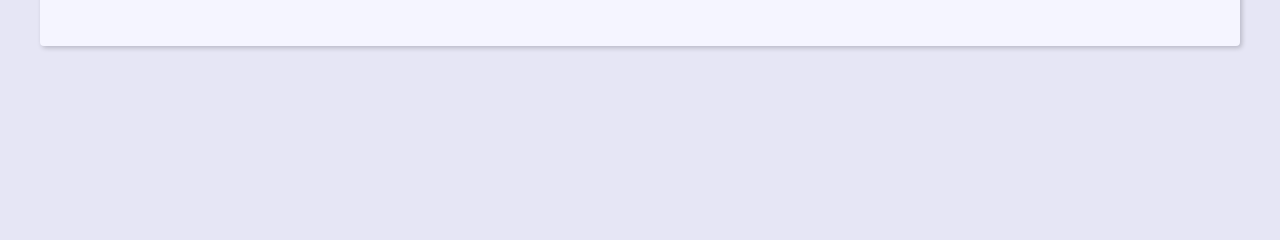
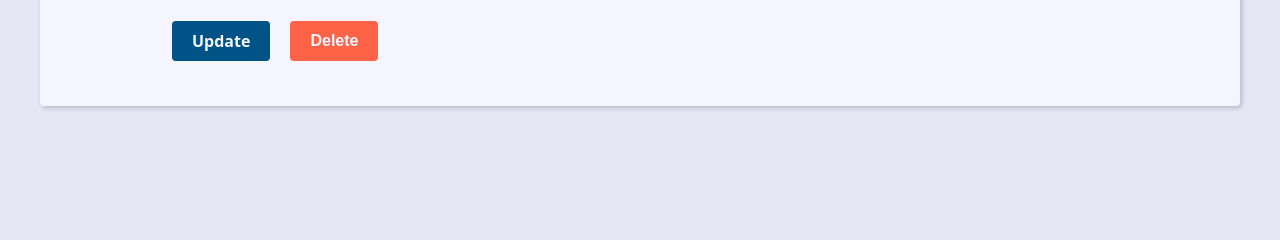
Before and after one commit to staviasz/Agenda_django, a Django app: template contact/templates/contact/contact.html in a window 1280 px wide. Shown: the part 507-747 px from the top of the page. Run offline with Django 4.2, Linux system fonts and the light colour scheme; the template is opened without the code that fills it, so the values that code supplies are empty.

Commit message:
desenvolvimento da opção de deletar contato

```diff
--- a/base_static/global/css/style.css
+++ b/base_static/global/css/style.css
@@ -295,12 +295,19 @@ svg {
 .btn {
   background-color: var(--link-dark-color);
   color: var(--clr-white);
+
   font-weight: bold;
+  font-size: 16px;
   border: none;
   padding: 1rem 2rem;
   border-radius: var(--default-border-radius);
   cursor: pointer;
   transition: filter var(--transition-fast) ease-in-out;
+
+}
+
+.contact-links {
+  display: flex;
 }
 
 .btn:hover {
@@ -312,3 +319,15 @@ svg {
   filter: brightness(80%);
   box-shadow: 0 0 5px var(--link-dark-color);
 }
+
+.btn-link {
+  text-decoration: none;
+  height: 40px;
+  display: flex;
+  align-items: center;
+  margin: 10px 20px 0 0;
+}
+
+.btn-delete {
+  background-color: tomato;
+}
--- a/contact/templates/contact/contact.html
+++ b/contact/templates/contact/contact.html
@@ -12,5 +12,19 @@
     <p><b>Create Date:</b> {{contact.created_at}}</p>
     <p><b>Description:</b> {{contact.description}}</p>
     <p><b>Category:</b> {{contact.category.name}}</p>
+
+    <div class="contact-links">
+      <a class="btn btn-link" href="{% url 'contact:update' contact.id %}">Update</a>
+
+      <form action="{% url 'contact:delete' contact.id %}" method="POST">
+        {% csrf_token %}
+        {% if confirmation == 'no' %}
+          <input type="hidden" name="confirmation" value="yes">
+          <button class="btn btn-link btn-delete" type="submit">Confirm?</button>
+        {% else %}
+          <button class="btn btn-link btn-delete" type="submit">Delete</button>
+        {% endif %}
+      </form>
+    </div>
   </div>
 {% endblock content %}
--- a/contact/urls.py
+++ b/contact/urls.py
@@ -8,6 +8,7 @@ urlpatterns = [
   path('', views.index, name='index'),
 
   path('contact/<int:contact_id>/update', views.update, name='update'),
+  path('contact/<int:contact_id>/delete', views.delete, name='delete'),
   path('contact/<int:contact_id>/', views.contact, name='contact'),
   path('contact/create/', views.create, name='create'),
 ]
```
Also changed, not shown: contact/templates/contact/index.html (+3 -8 lines), contact/views/contact_form_view.py (+20 -0 lines).
